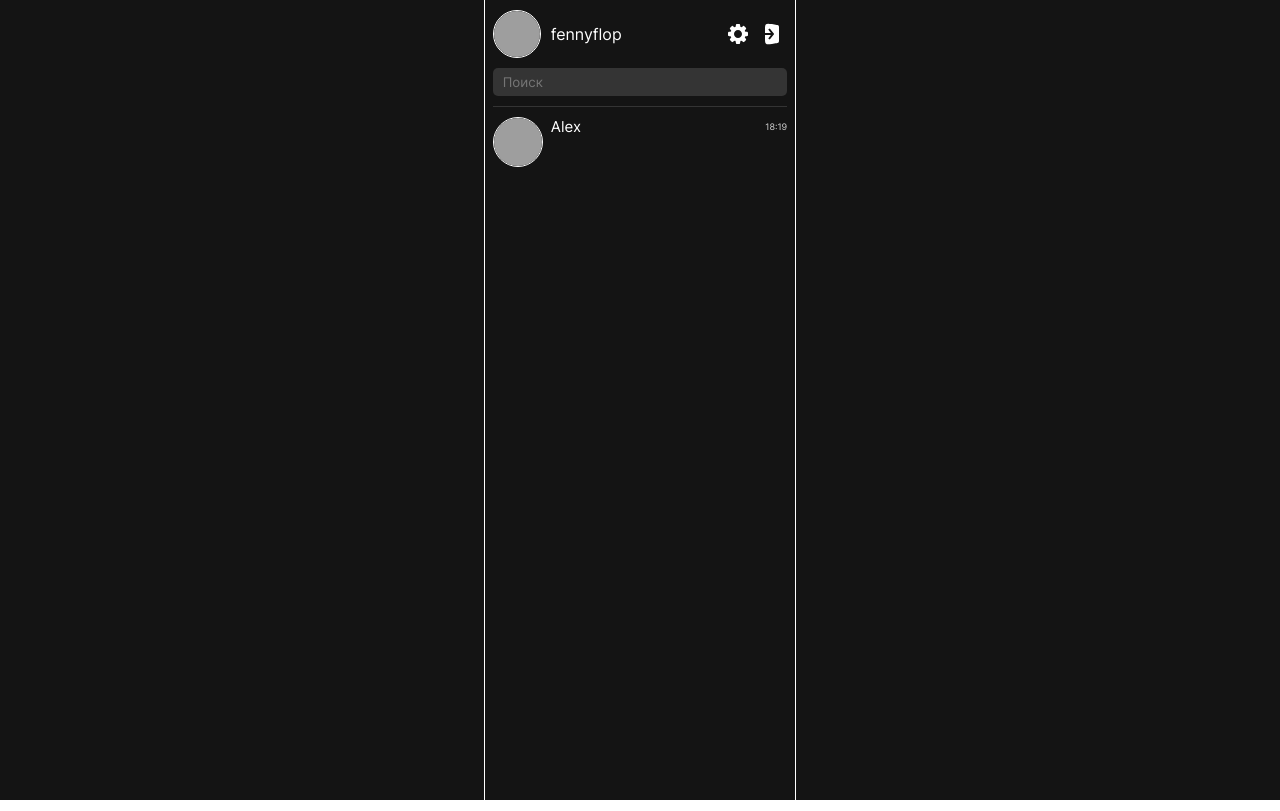
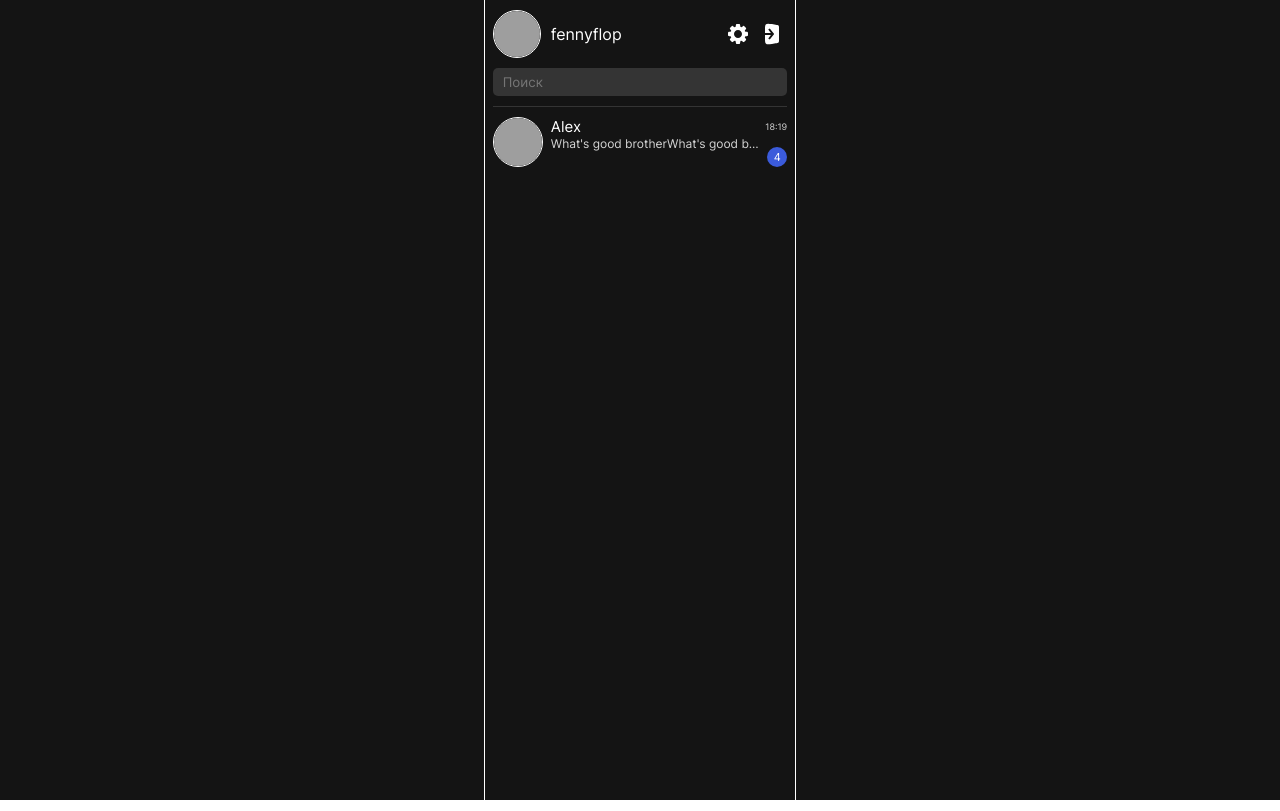
Before and after one commit to semochkinalex/middle.messenger.praktikum.yandex, a website built with Parcel: page index.html in a window 1280 px wide. Built offline with nearby package versions, Linux system fonts and the light colour scheme; grey boxes are pictures that could not be loaded.

Commit message:
chat preview done

```diff
--- a/src/components/chat-preview/chat-preview.module.css
+++ b/src/components/chat-preview/chat-preview.module.css
@@ -4,6 +4,12 @@
     padding: 0 2.5%;
     box-sizing: border-box;
     gap: 8px;
+    position: relative;
+}
+
+.content {
+    width: 100%;
+    max-height: 50px;
 }
 
 .avatar {
@@ -30,3 +36,29 @@
     align-items: center;
     justify-content: space-between;
 }
+
+.message {
+    color: #D5D5D5;
+    width: 210px;
+    height: 50px;
+    font-size: 12px;
+    margin-right: 21px;
+    text-overflow: ellipsis;
+    white-space: nowrap;
+    overflow: hidden;
+}
+.count {
+    color: white;
+    font-size: 11px;
+    background-color: #3B5BDB;
+    border-radius: 50%;
+    width: 20px;
+    height: 20px;
+    display: flex;
+    justify-content: center;
+    align-items: center;
+    position: absolute;
+
+    bottom: 0;
+    right: 2.5%;
+}
--- a/src/components/chat-preview/chat-preview.tmpl.js
+++ b/src/components/chat-preview/chat-preview.tmpl.js
@@ -7,9 +7,18 @@ export default `
         {{else}}
             <img class="${styles.avatar}" alt="{{username}} avatar" src="../../assets/default-avatar.png" />
         {{/if}}
-        <div class="${styles.top}">
-            <p class="${styles.username}">{{username}}</p>
-            <p class="${styles.date}">{{date}}</p>
+        <div class="${styles.content}">
+            <div class="${styles.top}">
+                <p class="${styles.username}">{{username}}</p>
+                <p class="${styles.date}">{{date}}</p>
+            </div>
+            <p class="${styles.message}">
+            {{#if mine}}
+                <span class="${styles.self}">Вы: </span>
+            {{/if}}
+                What's good brotherWhat's good brotherWhat's good brotherWhat's good brotherWhat's good brother. What's good brother What's good brother What's good brother What's good brother
+            </p>
+            <p class="${styles.count}">4</p>
         </div>
     </li>
 `;
```
Also changed, not shown: 4 other files.
